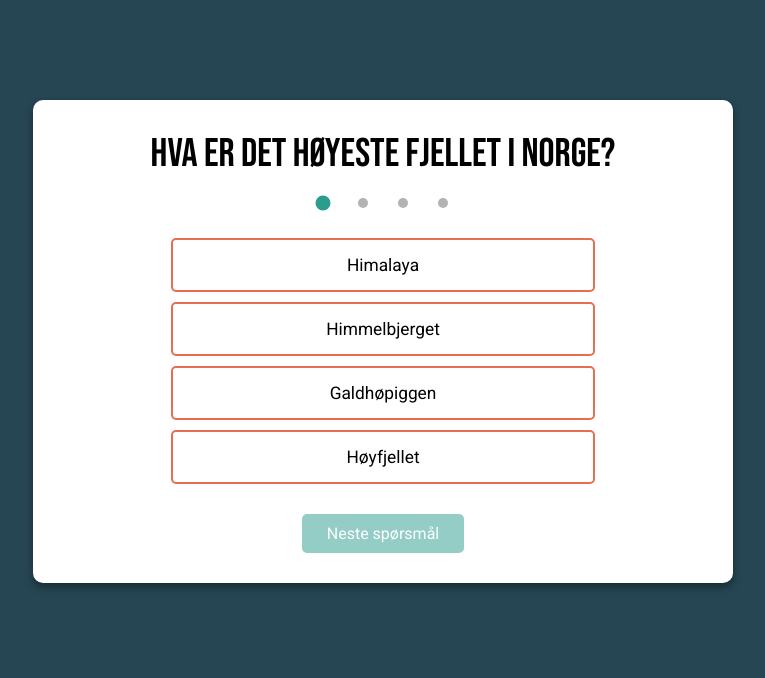
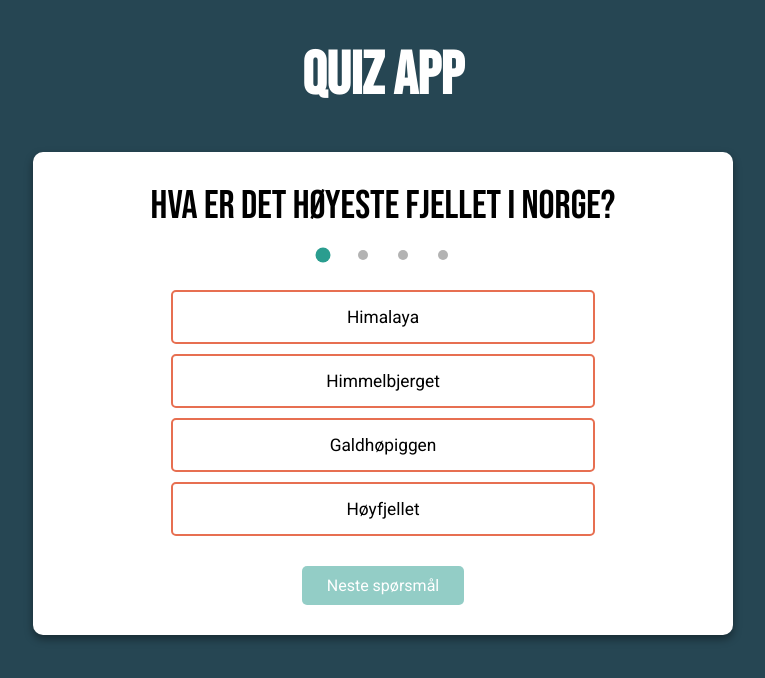
Before and after one commit to SindreHa/Quizapp, a React (Create React App) app in the folder frontend/: page / in a window 1280 px wide. Shown: the top 678 px of the page, without its empty margins (257-1022 px from the left). Built offline with nearby package versions, Linux system fonts and the light colour scheme.

Commit message:
Added header

```diff
--- a/frontend/src/App.css
+++ b/frontend/src/App.css
@@ -18,5 +18,14 @@ body {
 .App {
   text-align: center;
   display: flex;
+  flex-direction: column;
   justify-content: center;
+  align-items: center;
 }
+
+#header {
+  font-family: 'Bebas Neue', cursive;
+  color: white;
+  font-size: 45pt;
+  user-select: none;
+}
--- a/frontend/src/App.js
+++ b/frontend/src/App.js
@@ -30,6 +30,7 @@ export default function App() {
 
   return (
     <div className="App">
+      <h1 id="header">Quiz app</h1>
       <SlideIn in={!isDone} delay={0}>
         <Quiz isDone={isDone} setDone={setDone}/>
       </SlideIn>
--- a/frontend/src/components/Results.js
+++ b/frontend/src/components/Results.js
@@ -6,7 +6,10 @@ export default function Results(props) {
         <div className="results-container">
             <h1>Resultat</h1>
             <p>{props.result}</p>
-            <button onClick={() => props.setDone(false)}>Ta quiz på nytt</button>
+            <button
+                onClick={() => props.setDone(false)}>
+                Ta quiz på nytt
+            </button>
         </div>
     )
 }
--- a/frontend/src/css/quiz.css
+++ b/frontend/src/css/quiz.css
@@ -1,5 +1,4 @@
 .quiz-container {
-  margin-top: 100px;
   background-color: var(--backgroundLight);
   width: 700px;
   border-radius: 10px;
--- a/frontend/src/css/results.css
+++ b/frontend/src/css/results.css
@@ -1,5 +1,4 @@
 .results-container {
-    margin-top: 100px;
     background-color: var(--backgroundLight);
     width: 700px;
     border-radius: 10px;
```
